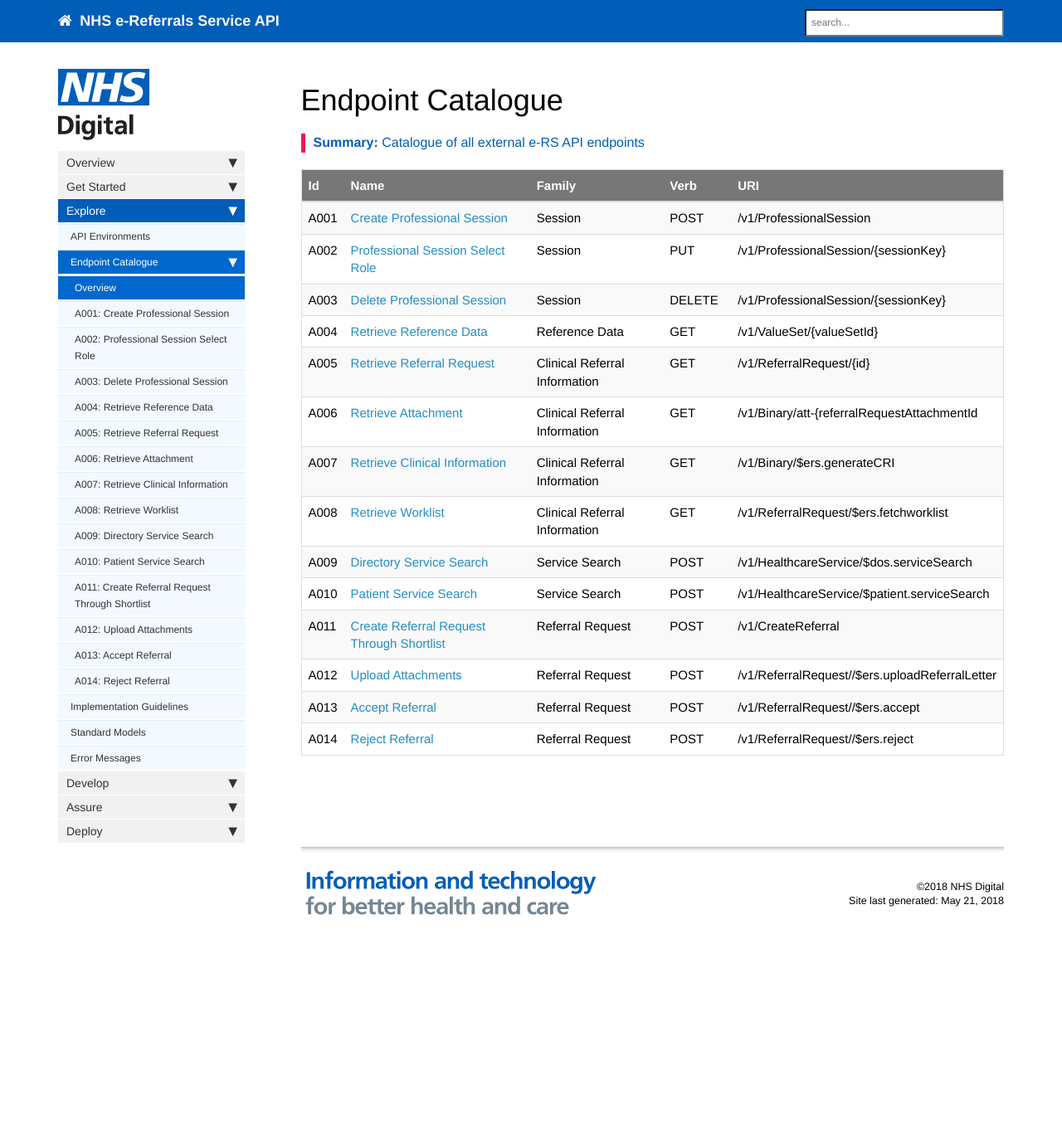
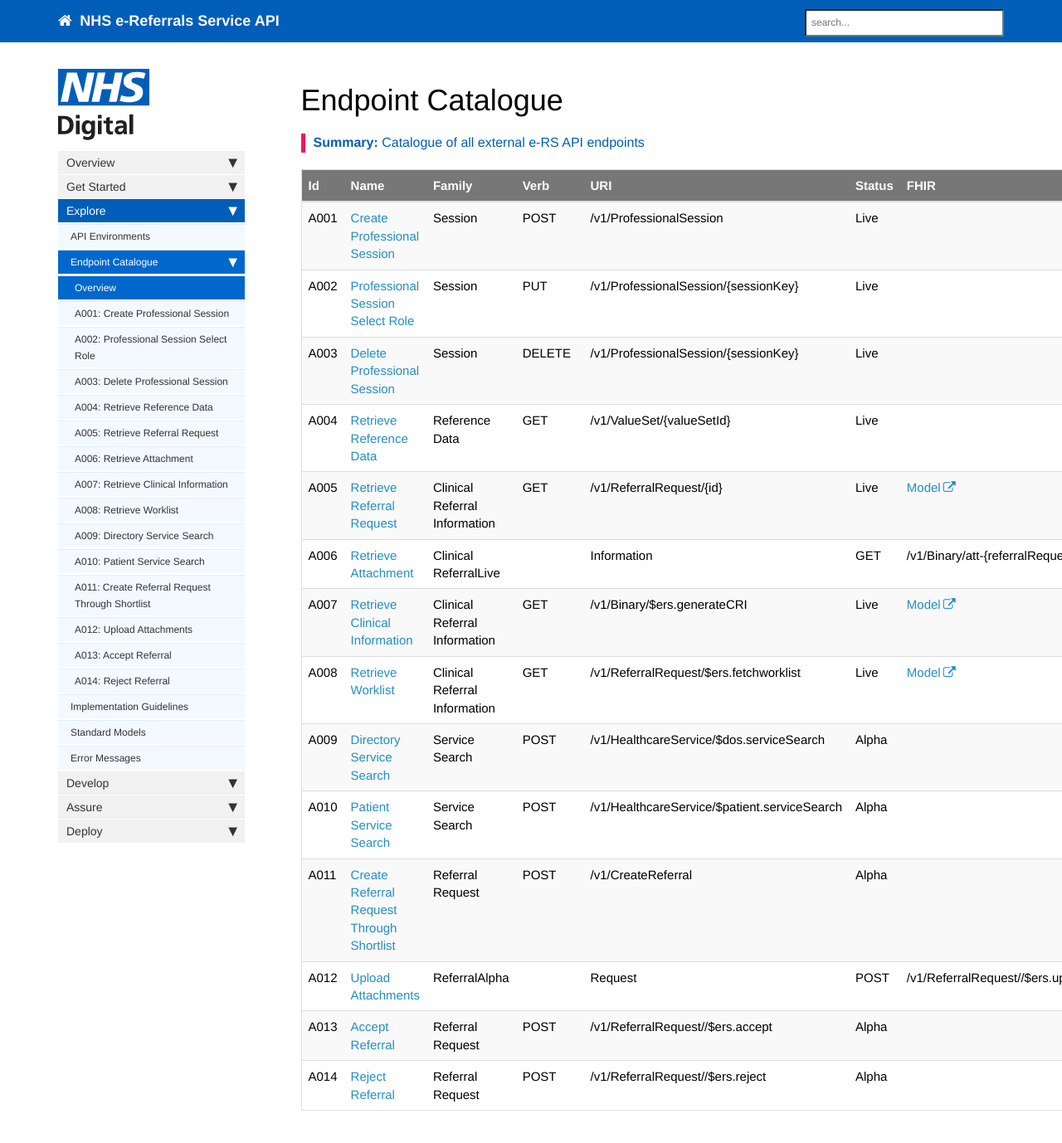
Before and after one commit to wurble369/websitetest, a Jekyll site: the page built from pages/explore/explore_endpoint_catalogue.md, in a window 1280 px wide and 1400 px high. Shown: the top 1378 px of the window at 83% size. Built offline with Jekyll 4.4.1, drawn with Linux system fonts in a browser that asks for light colours; nearby versions of some CDN libraries; comment, search, counter and statistics services are not loaded.

Commit message:
Added status and FHIR columns

```diff
--- a/pages/explore/explore_endpoint_catalogue.md
+++ b/pages/explore/explore_endpoint_catalogue.md
@@ -7,19 +7,19 @@ permalink: /explore_endpoint_catalogue.html
 summary: "Catalogue of all external e-RS API endpoints"
 ---
 
-|Id&nbsp;&nbsp;&nbsp;&nbsp;|Name|Family|Verb&nbsp;&nbsp;&nbsp;&nbsp;&nbsp;&nbsp;&nbsp;&nbsp;|URI|
-|---|---|---|---|
-|A001|[Create Professional Session](explore_endpoint_a001.html)|Session|POST|/v1/ProfessionalSession|
-|A002|[Professional Session Select Role](explore_endpoint_a002.html)|Session|PUT|/v1/ProfessionalSession/{sessionKey}|
-|A003|[Delete Professional Session](explore_endpoint_a003.html)|Session|DELETE|/v1/ProfessionalSession/{sessionKey}|
-|A004|[Retrieve Reference Data](explore_endpoint_a004.html)|Reference Data|GET|/v1/ValueSet/{valueSetId}|
-|A005|[Retrieve Referral Request](explore_endpoint_a005.html)|Clinical Referral Information|GET|/v1/ReferralRequest/{id}|
-|A006|[Retrieve Attachment](explore_endpoint_a006.html)|Clinical Referral Information|GET|/v1/Binary/att-{referralRequestAttachmentId|
-|A007|[Retrieve Clinical Information](explore_endpoint_a007.html)|Clinical Referral Information|GET|/v1/Binary/$ers.generateCRI|
-|A008|[Retrieve Worklist](explore_endpoint_a008.html)|Clinical Referral Information|GET|/v1/ReferralRequest/$ers.fetchworklist|
-|A009|[Directory Service Search](explore_endpoint_a009.html)|Service Search|POST|/v1/HealthcareService/$dos.serviceSearch|
-|A010|[Patient Service Search](explore_endpoint_a010.html)|Service Search|POST|/v1/HealthcareService/$patient.serviceSearch|
-|A011|[Create Referral Request Through Shortlist](explore_endpoint_a011.html)|Referral Request|POST|/v1/CreateReferral|
-|A012|[Upload Attachments](explore_endpoint_a012.html)|Referral Request|POST|/v1/ReferralRequest/{{UBRN}}/$ers.uploadReferralLetter|
-|A013|[Accept Referral](explore_endpoint_a013.html)|Referral Request|POST|/v1/ReferralRequest/{{UBRN}}/$ers.accept|
-|A014|[Reject Referral](explore_endpoint_a014.html)|Referral Request|POST|/v1/ReferralRequest/{{UBRN}}/$ers.reject|
+|Id&nbsp;&nbsp;&nbsp;&nbsp;|Name|Family|Verb&nbsp;&nbsp;&nbsp;&nbsp;&nbsp;&nbsp;&nbsp;&nbsp;|URI|Status|FHIR|
+|---|---|---|---|---|---|
+|A001|[Create Professional Session](explore_endpoint_a001.html)|Session|POST|/v1/ProfessionalSession|Live| |
+|A002|[Professional Session Select Role](explore_endpoint_a002.html)|Session|PUT|/v1/ProfessionalSession/{sessionKey}|Live| |
+|A003|[Delete Professional Session](explore_endpoint_a003.html)|Session|DELETE|/v1/ProfessionalSession/{sessionKey}|Live| |
+|A004|[Retrieve Reference Data](explore_endpoint_a004.html)|Reference Data|GET|/v1/ValueSet/{valueSetId}|Live| |
+|A005|[Retrieve Referral Request](explore_endpoint_a005.html)|Clinical Referral Information|GET|/v1/ReferralRequest/{id}|Live|[Model](https://data.developer.nhs.uk/specifications/eRS-draftd/Profile.ReferralsForReviewWorklistResponse/ers-referralrequest-1.html)||
+|A006|[Retrieve Attachment](explore_endpoint_a006.html)|Clinical ReferralLive| | Information|GET|/v1/Binary/att-{referralRequestAttachmentId|Live| |
+|A007|[Retrieve Clinical Information](explore_endpoint_a007.html)|Clinical Referral Information|GET|/v1/Binary/$ers.generateCRI|Live|[Model](https://data.developer.nhs.uk/specifications/eRS-draftd/Profile.ClinicalReferralInformationQuery/ers-clinicalreferralinformation-operation-1.html)|
+|A008|[Retrieve Worklist](explore_endpoint_a008.html)|Clinical Referral Information|GET|/v1/ReferralRequest/$ers.fetchworklist|Live|[Model](https://data.developer.nhs.uk/specifications/eRS-draftd/Profile.ReferralsForReviewWorklistQuery/ers-fetchworklist-operation-1.html)|
+|A009|[Directory Service Search](explore_endpoint_a009.html)|Service Search|POST|/v1/HealthcareService/$dos.serviceSearch|Alpha| |
+|A010|[Patient Service Search](explore_endpoint_a010.html)|Service Search|POST|/v1/HealthcareService/$patient.serviceSearch|Alpha| |
+|A011|[Create Referral Request Through Shortlist](explore_endpoint_a011.html)|Referral Request|POST|/v1/CreateReferral|Alpha| |
+|A012|[Upload Attachments](explore_endpoint_a012.html)|ReferralAlpha| | Request|POST|/v1/ReferralRequest/{{UBRN}}/$ers.uploadReferralLetter|Alpha| |
+|A013|[Accept Referral](explore_endpoint_a013.html)|Referral Request|POST|/v1/ReferralRequest/{{UBRN}}/$ers.accept|Alpha| |
+|A014|[Reject Referral](explore_endpoint_a014.html)|Referral Request|POST|/v1/ReferralRequest/{{UBRN}}/$ers.reject|Alpha| |
```
